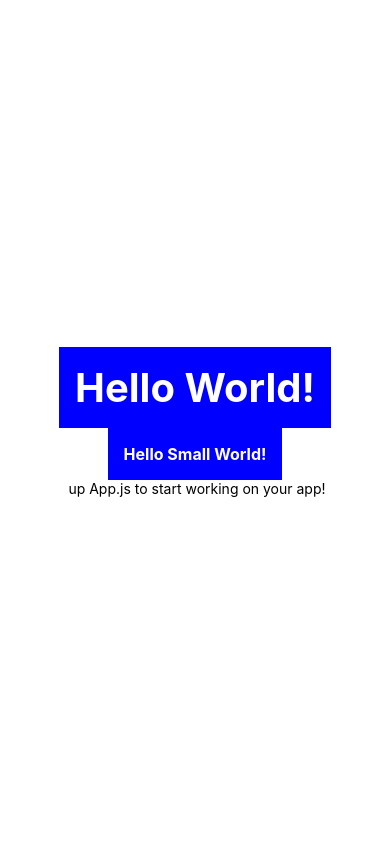
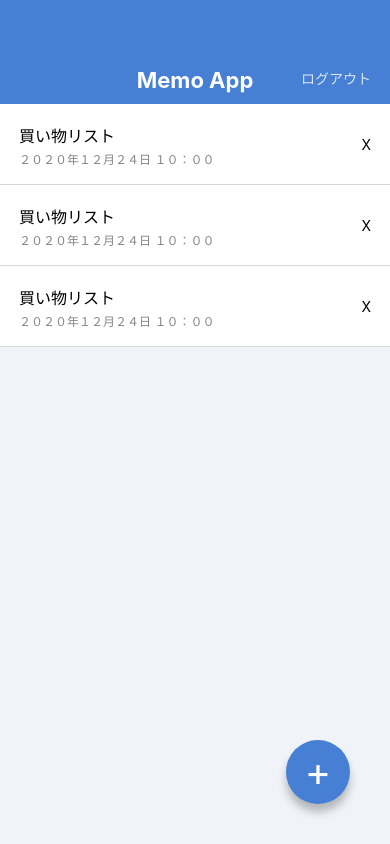
Before and after one commit to tarotao/MemoApp, a React Native app: screen / in a window 390 px wide. Built offline with nearby package versions, Linux system fonts and the light colour scheme.

Commit message:
style memo list

```diff
--- a/App.jsx
+++ b/App.jsx
@@ -1,17 +1,51 @@
-import { StatusBar } from 'expo-status-bar';
 import React from 'react';
 import { StyleSheet, Text, View } from 'react-native';
-
-import Hello from './src/components/Hello';
 
 export default function App() {
   return (
     <View style={styles.container}>
-      <Hello bang>World</Hello>
-      <Hello bang style={{ fontSize: 16 }}>Small World</Hello>
-      <Text> up App.js to start working on your app!</Text>
-      {/* eslint-disable-next-line */}
-      <StatusBar style="auto" />
+      <View style={styles.appbar}>
+        <View style={styles.appbarinner}>
+          <Text style={styles.appbartitle}>Memo App</Text>
+          <Text style={styles.appbarright}>ログアウト</Text>
+        </View>
+      </View>
+
+      <View>
+        <View style={styles.memolistitem}>
+          <View>
+            <Text style={styles.memolisttitle}>買い物リスト</Text>
+            <Text style={styles.memolistdate}>２０２０年１２月２４日 １０：００</Text>
+          </View>
+          <View>
+            <Text>X</Text>
+          </View>
+        </View>
+
+        <View style={styles.memolistitem}>
+          <View>
+            <Text style={styles.memolisttitle}>買い物リスト</Text>
+            <Text style={styles.memolistdate}>２０２０年１２月２４日 １０：００</Text>
+          </View>
+          <View>
+            <Text>X</Text>
+          </View>
+        </View>
+
+        <View style={styles.memolistitem}>
+          <View>
+            <Text style={styles.memolisttitle}>買い物リスト</Text>
+            <Text style={styles.memolistdate}>２０２０年１２月２４日 １０：００</Text>
+          </View>
+          <View>
+            <Text>X</Text>
+          </View>
+        </View>
+      </View>
+
+      <View style={styles.circlebotton}>
+        <Text style={styles.circlebottonlabel}>+</Text>
+      </View>
     </View>
   );
 }
@@ -19,8 +53,68 @@
 const styles = StyleSheet.create({
   container: {
     flex: 1,
-    backgroundColor: '#fff',
+    backgroundColor: '#F0F4F8',
+  },
+  appbar: {
+    width: '100%',
+    height: 104,
+    backgroundColor: '#467FD3',
+    justifyContent: 'flex-end',
+  },
+  appbarinner: {
     alignItems: 'center',
+  },
+  appbartitle: {
+    marginBottom: 8,
+    fontSize: 22,
+    lineHeight: 32,
+    color: '#ffffff',
+    fontWeight: 'bold',
+  },
+  appbarright: {
+    position: 'absolute',
+    right: 19,
+    bottom: 16,
+    color: 'rgba(255, 255, 255, .8)',
+  },
+  memolistitem: {
+    backgroundColor: '#ffffff',
+    flexDirection: 'row',
+    justifyContent: 'space-between',
+    paddingVertical: 16,
+    paddingHorizontal: 19,
+    alignItems: 'center',
+    borderBottomWidth: 1,
+    borderColor: 'rgba(0, 0, 0, 0.15)',
+  },
+  memolisttitle: {
+    lineHeight: 32,
+    fontSize: 16,
+  },
+  memolistdate: {
+    fontSize: 12,
+    lineHeight: 16,
+    color: '#848484',
+  },
+  circlebotton: {
+    backgroundColor: '#467FD3',
+    width: 64,
+    height: 64,
+    borderRadius: 32,
     justifyContent: 'center',
+    alignItems: 'center',
+    position: 'absolute',
+    right: 40,
+    bottom: 40,
+    shadowColor: '#000000',
+    shadowOffset: { width: 0, height: 8 },
+    shadowOpacity: 0.25,
+    shadowRadius: 8,
+    elevation: 8,
+  },
+  circlebottonlabel: {
+    color: '#ffffff',
+    fontSize: 40,
+    lineHeight: 40,
   },
 });
```
